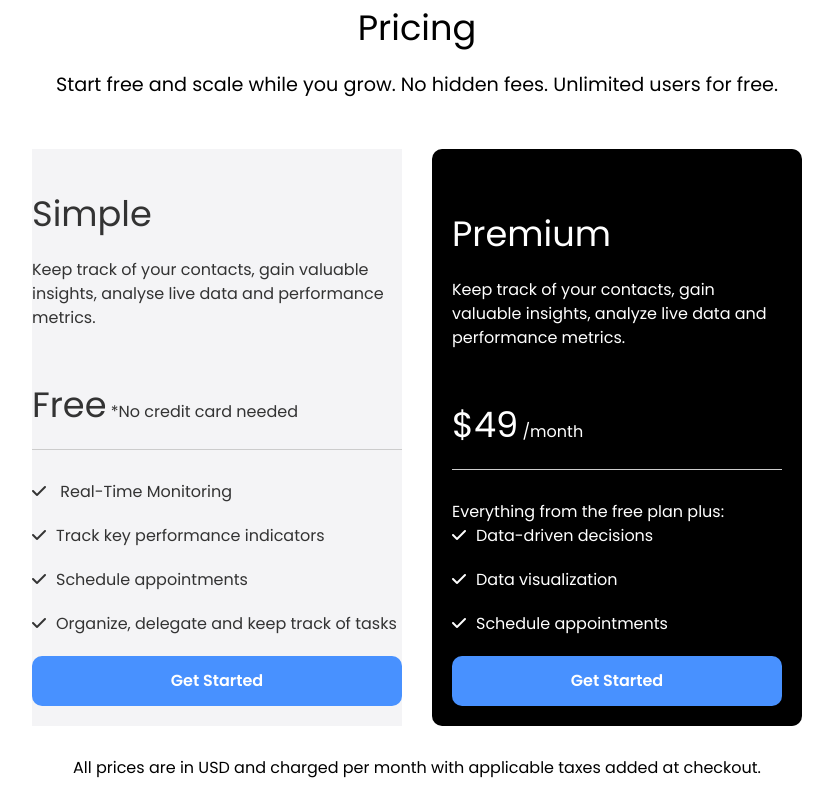
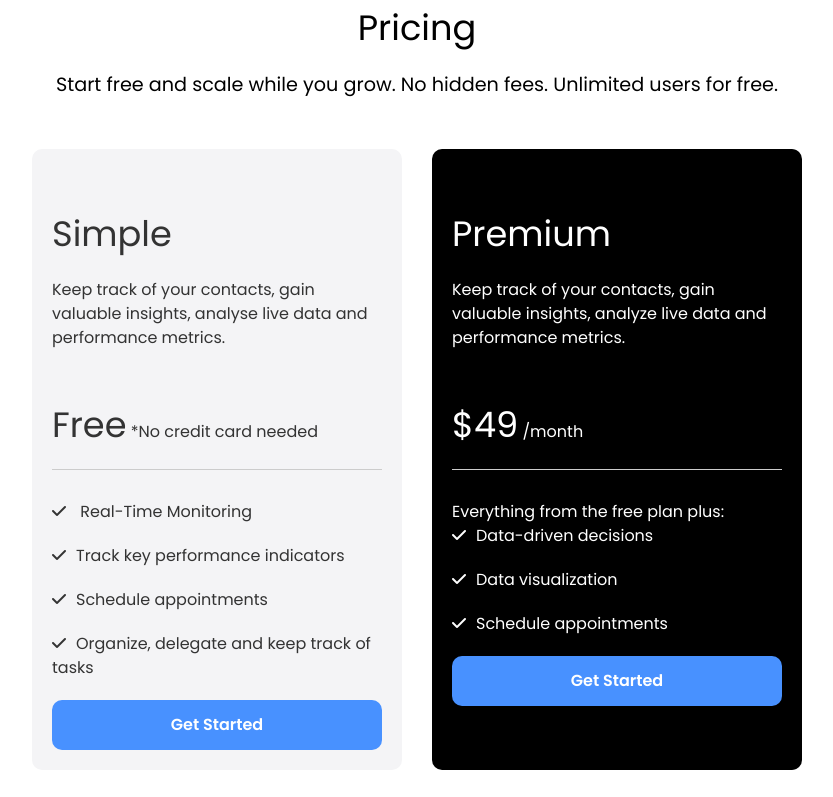
Before and after one commit to nathanbehailuz/saas-website, a plain HTML site: page index.html in a window 1280 px wide. Shown: the part 2069-2866 px from the top of the page, without its empty margins (223-1056 px from the left). Drawn offline with Linux system fonts and the light colour scheme.

Commit message:
edited pricing card 1

```diff
--- a/index.html
+++ b/index.html
@@ -153,12 +153,10 @@
             </p>
 
             <div class="pricing-grid">
-                <!-- Pricing card 1 -->
-                <div class="cards bg-light">
+                <!-- Pricing Card 1 -->
+                <div class="card bg-light">
                   <div class="pricing-card-header">
-                        <h4 class="pricing-heading text-xl">
-                            Simple
-                        </h4>
+                    <h4 class="pricing-heading text-xl">Simple</h4>
                     <p class="pricing-card-subheading">
                       Keep track of your contacts, gain valuable insights, analyse
                       live data and performance metrics.
```
Lines whose indentation alone changed are shown as unchanged.
